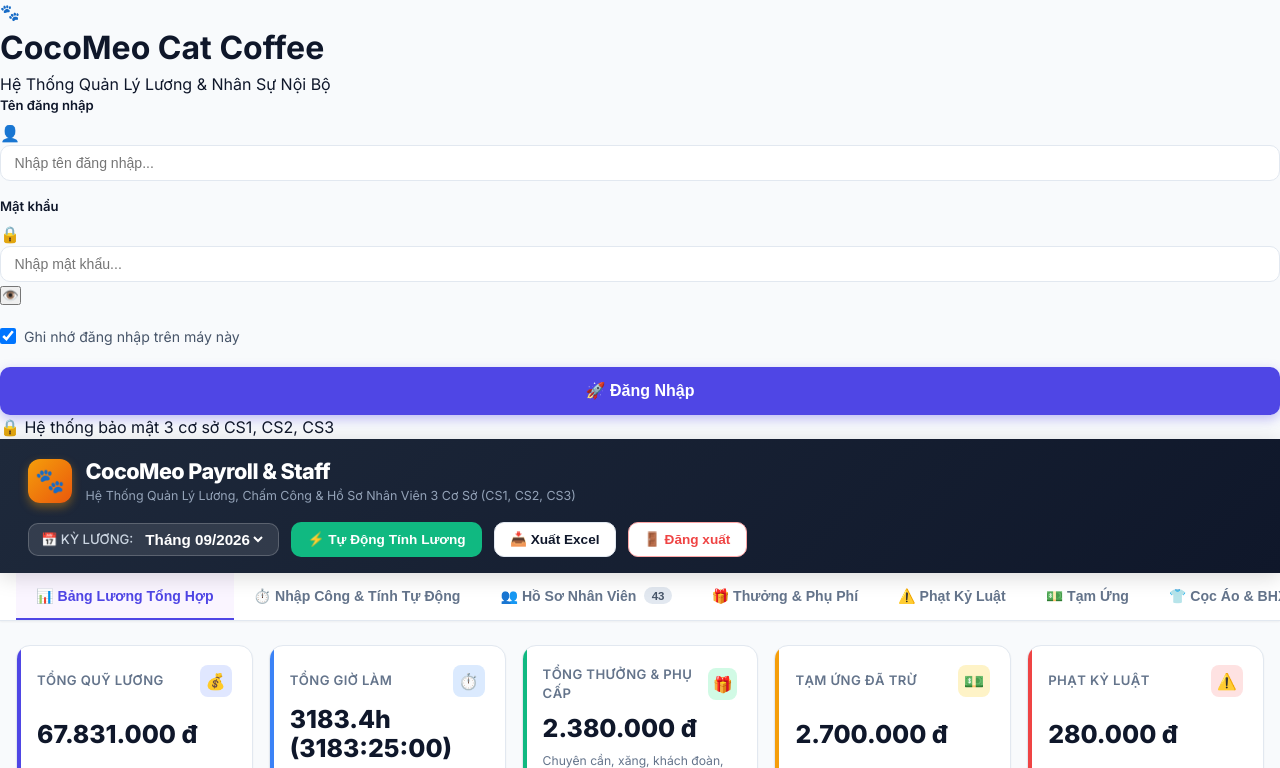
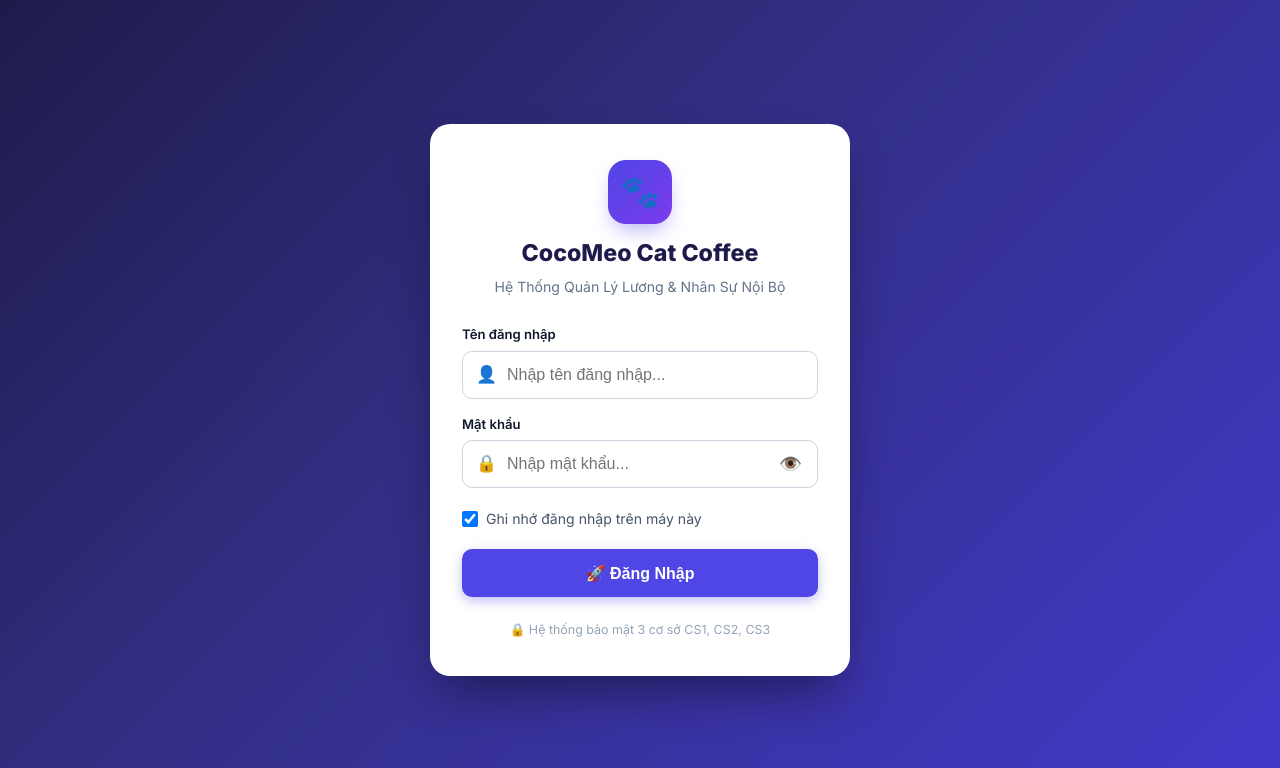
Before and after one commit to thamtuehy-web/cocomeo-payroll, a website: page index.html in a window 1280 px wide. Shown: the top 768 px of the page. Drawn offline with Linux system fonts and the light colour scheme; no server answers.

Commit message:
Deploy styles.css for CocoMeo Payroll

```diff
--- a/styles.css
+++ b/styles.css
@@ -959,6 +959,133 @@ textarea.form-control {
 }
 
 /* ==========================================================================
+   HỆ THỐNG ĐĂNG NHẬP (LOGIN SYSTEM)
+   ========================================================================== */
+.login-overlay {
+    position: fixed;
+    top: 0;
+    left: 0;
+    right: 0;
+    bottom: 0;
+    z-index: 99999;
+    background: linear-gradient(135deg, #1e1b4b 0%, #312e81 40%, #4338ca 100%);
+    display: flex;
+    align-items: center;
+    justify-content: center;
+    padding: 1.5rem;
+    backdrop-filter: blur(10px);
+    transition: opacity 0.25s ease, visibility 0.25s ease;
+}
+.login-overlay.hidden {
+    opacity: 0;
+    visibility: hidden;
+    pointer-events: none;
+}
+.login-card {
+    width: 100%;
+    max-width: 420px;
+    background: #ffffff;
+    border-radius: 20px;
+    padding: 2.25rem 2rem;
+    box-shadow: 0 25px 50px -12px rgba(0, 0, 0, 0.45);
+    animation: zoomInCard 0.3s cubic-bezier(0.16, 1, 0.3, 1);
+}
+@keyframes zoomInCard {
+    from { opacity: 0; transform: scale(0.92); }
+    to { opacity: 1; transform: scale(1); }
+}
+.login-header {
+    text-align: center;
+    margin-bottom: 1.75rem;
+}
+.login-logo-badge {
+    width: 64px;
+    height: 64px;
+    margin: 0 auto 0.75rem auto;
+    background: linear-gradient(135deg, #4f46e5, #7c3aed);
+    border-radius: 18px;
+    display: flex;
+    align-items: center;
+    justify-content: center;
+    font-size: 2rem;
+    box-shadow: 0 10px 20px -5px rgba(79, 70, 229, 0.4);
+}
+.login-title {
+    font-size: 1.45rem;
+    font-weight: 800;
+    color: #1e1b4b;
+    margin: 0;
+}
+.login-subtitle {
+    font-size: 0.88rem;
+    color: #64748b;
+    margin: 0.35rem 0 0 0;
+}
+.input-with-icon {
+    position: relative;
+    display: flex;
+    align-items: center;
+}
+.input-with-icon .input-icon {
+    position: absolute;
+    left: 14px;
+    font-size: 1.05rem;
+    color: #94a3b8;
+    pointer-events: none;
+}
+.login-input {
+    padding-left: 2.75rem !important;
+    padding-right: 2.75rem !important;
+    height: 48px;
+    font-size: 1rem !important;
+    border-radius: 10px;
+    border: 1.5px solid #cbd5e1;
+    transition: all 0.2s;
+    width: 100%;
+}
+.login-input:focus {
+    border-color: #4f46e5;
+    box-shadow: 0 0 0 3px rgba(79, 70, 229, 0.15);
+}
+.btn-toggle-password {
+    position: absolute;
+    right: 12px;
+    background: none;
+    border: none;
+    cursor: pointer;
+    font-size: 1.15rem;
+    padding: 0.25rem;
+    color: #64748b;
+}
+.login-error {
+    background: #fef2f2;
+    border: 1.5px solid #fecaca;
+    color: #dc2626;
+    padding: 0.75rem 1rem;
+    border-radius: 8px;
+    font-size: 0.85rem;
+    margin-bottom: 1rem;
+    font-weight: 600;
+    text-align: center;
+    animation: shakeErr 0.35s;
+}
+@keyframes shakeErr {
+    0%, 100% { transform: translateX(0); }
+    20%, 60% { transform: translateX(-6px); }
+    40%, 80% { transform: translateX(6px); }
+}
+.login-footer {
+    text-align: center;
+    font-size: 0.78rem;
+    color: #94a3b8;
+    margin-top: 1.5rem;
+}
+.logout-btn:hover {
+    background: #fef2f2 !important;
+    color: #dc2626 !important;
+}
+
+/* ==========================================================================
    MOBILE & IPHONE PWA ENHANCEMENTS
    ========================================================================== */
 
```
